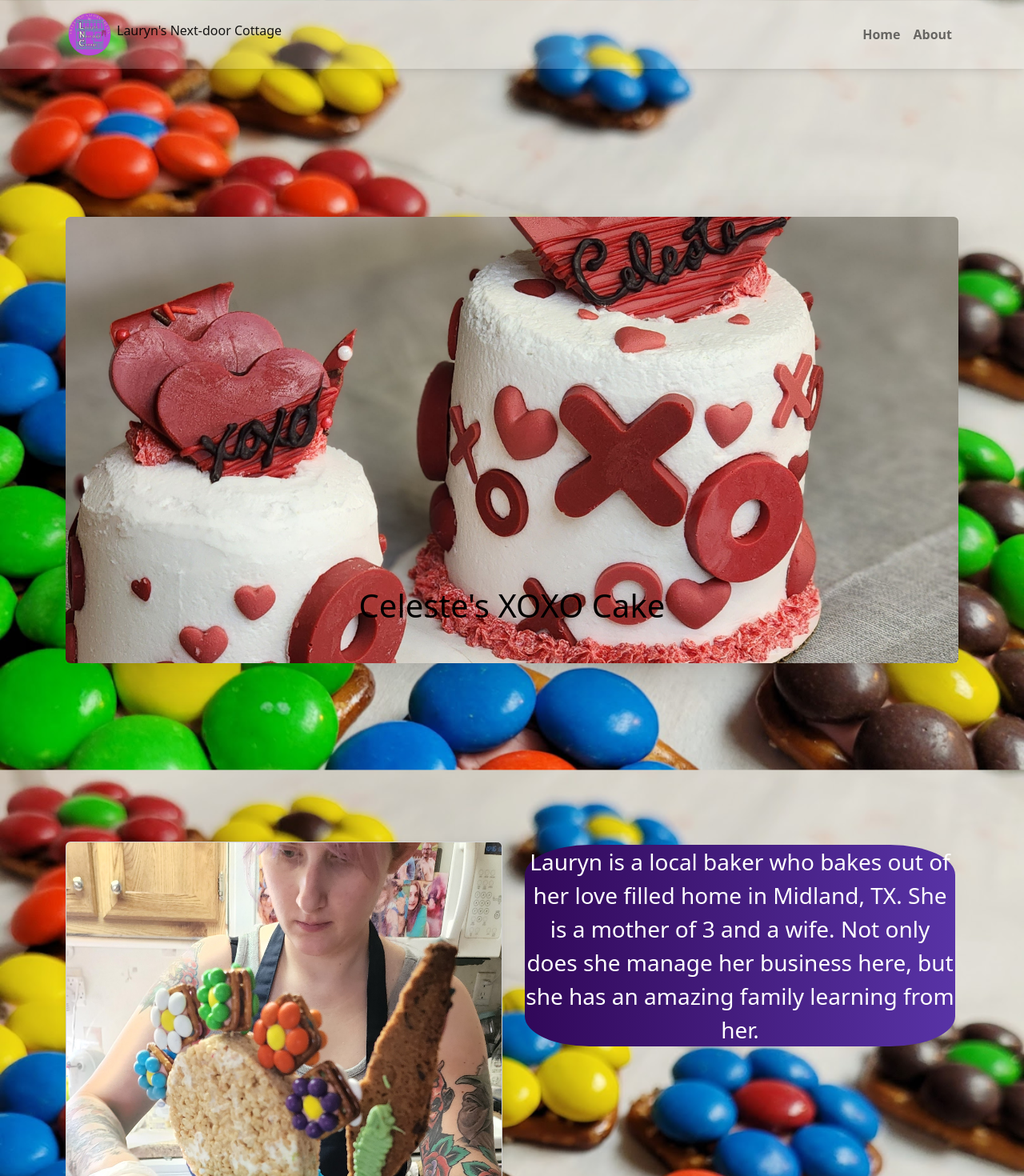
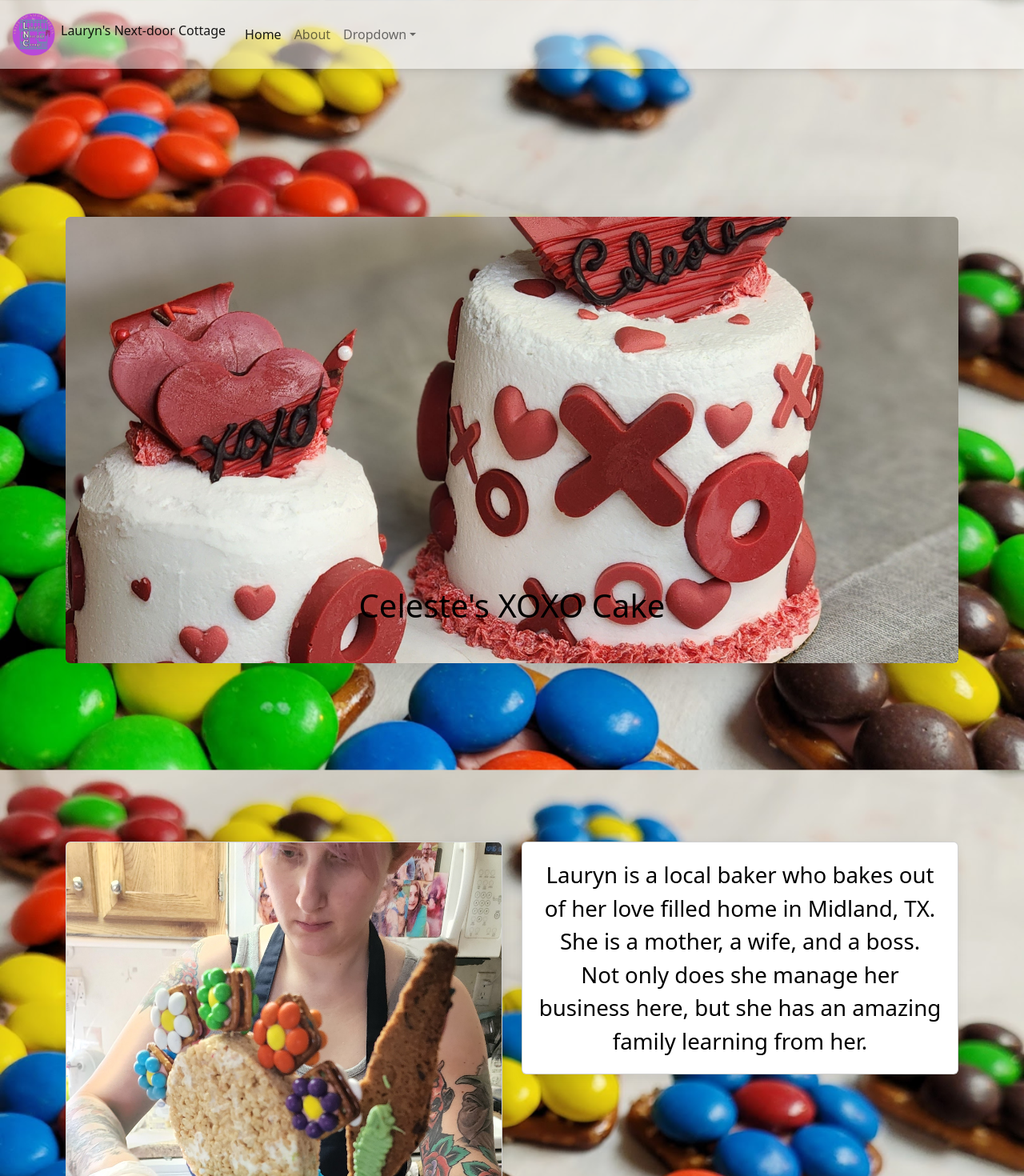
Before and after one commit to JRCcoding/lnctreats, a React (Create React App) app: page / in a window 1280 px wide. Shown: the top 1470 px of the page at 80% size. Built offline with nearby package versions, Linux system fonts and the light colour scheme.

Commit message:
mdb navbar instead of standard reactbootstrap navbar

```diff
--- a/src/App.css
+++ b/src/App.css
@@ -14,7 +14,7 @@
 }
 .navi {
   /* background-color: rgb(49, 8, 89, .9); */
-  background-color: rgb(255, 255, 255, .2);
+  background-color: rgb(255, 255, 255, .5);
 }
 .navlinks {
   /* font-size: 25px; */
@@ -25,12 +25,13 @@
 }
 
 .about {
-  color: white;
-  font-size: 1.75rem;
-  background-image: linear-gradient(to right, #310859, #5833A6);
+  color: black;
+  font-size: 1.728rem;
+  /* background-image: linear-gradient(to right, #310859, #5833A6); */
   margin: 4px;
+  /* background-color: rgb(165, 71, 194, .6); */
   text-align: center;
-  border-radius: 15%;
+  /* border-radius: 15%; */
 }
 @media only screen and (max-width: 600px) {
   .about {
--- a/src/Components/Intro.js
+++ b/src/Components/Intro.js
@@ -111,12 +111,16 @@ const Intro = () => {
             </MDBCard>
           </Col>
           <Col>
-            <p className='about' id='about'>
-              Lauryn is a local baker who bakes out of her love filled home in
-              Midland, TX. She is a mother of 3 and a wife. Not only does she
-              manage her business here, but she has an amazing family learning
-              from her.
-            </p>
+            <MDBCard className='card'>
+              <MDBCardBody>
+                <p className='about' id='about'>
+                  Lauryn is a local baker who bakes out of her love filled home
+                  in Midland, TX. She is a mother, a wife, and a boss. Not only
+                  does she manage her business here, but she has an amazing
+                  family learning from her.
+                </p>
+              </MDBCardBody>
+            </MDBCard>
           </Col>
         </Row>
       </Container>
--- a/src/Components/Navi.js
+++ b/src/Components/Navi.js
@@ -1,13 +1,30 @@
-import Container from 'react-bootstrap/Container'
 import Logo from '../Images/logo_transparent.png'
-import { Navbar, Nav } from 'react-bootstrap'
 
-function Navi() {
+import React, { useState } from 'react'
+import {
+  MDBContainer,
+  MDBNavbar,
+  MDBNavbarBrand,
+  MDBNavbarToggler,
+  MDBIcon,
+  MDBNavbarNav,
+  MDBNavbarItem,
+  MDBNavbarLink,
+  MDBBtn,
+  MDBDropdown,
+  MDBDropdownToggle,
+  MDBDropdownMenu,
+  MDBDropdownItem,
+  MDBCollapse,
+} from 'mdb-react-ui-kit'
+
+export default function App() {
+  const [showBasic, setShowBasic] = useState(false)
+
   return (
-    <>
-      <Navbar className='navi' variant='light' fixed='top'>
-        <Container>
-          <Navbar.Brand href='#intro'>
+    <MDBNavbar expand='md' fixed='top' className='navi'>
+      <MDBContainer fluid>
+        <MDBNavbarBrand href='#'>
           <img
             alt=''
             src={Logo}
@@ -18,31 +35,64 @@ function Navi() {
           <h6 className='d-inline justify-content-center'>
             Lauryn's Next-door Cottage
           </h6>
-          </Navbar.Brand>
-          <Navbar.Toggle aria-controls='basic-navbar-nav' />
-          <Navbar.Collapse id='basic-navbar-nav'>
-            <Nav className='ms-auto navlinks'>
-              <Nav.Link href='#intro'>Home</Nav.Link>
-              <Nav.Link href='#about'>About</Nav.Link>
-              {/* <NavDropdown title='Dropdown' id='basic-nav-dropdown'>
-                <NavDropdown.Item href='#action/3.1'>Action</NavDropdown.Item>
-                <NavDropdown.Item href='#action/3.2'>
-                  Another action
-                </NavDropdown.Item>
-                <NavDropdown.Item href='#action/3.3'>
-                  Something
-                </NavDropdown.Item>
-                <NavDropdown.Divider />
-                <NavDropdown.Item href='#action/3.4'>
-                  Separated link
-                </NavDropdown.Item>
-              </NavDropdown> */}
-            </Nav>
-          </Navbar.Collapse>
-        </Container>
-      </Navbar>
-    </>
+        </MDBNavbarBrand>
+
+        <MDBNavbarToggler
+          aria-controls='navbarSupportedContent'
+          aria-expanded='false'
+          aria-label='Toggle navigation'
+          onClick={() => setShowBasic(!showBasic)}
+        >
+          <MDBIcon fas icon='birthday-cake' />{' '}
+        </MDBNavbarToggler>
+
+        <MDBCollapse navbar show={showBasic}>
+          <MDBNavbarNav className='mr-auto mb-2 mb-lg-0'>
+            <MDBNavbarItem>
+              <MDBNavbarLink active aria-current='page' href='#'>
+                Home
+              </MDBNavbarLink>
+            </MDBNavbarItem>
+            <MDBNavbarItem>
+              <MDBNavbarLink href='#about'>About</MDBNavbarLink>
+            </MDBNavbarItem>
+
+            <MDBNavbarItem>
+              <MDBDropdown>
+                <MDBDropdownToggle tag='a' className='nav-link' role='button'>
+                  Dropdown
+                </MDBDropdownToggle>
+                <MDBDropdownMenu>
+                  <MDBDropdownItem link>Action</MDBDropdownItem>
+                  <MDBDropdownItem link>Another action</MDBDropdownItem>
+                  <MDBDropdownItem link>Something else here</MDBDropdownItem>
+                </MDBDropdownMenu>
+              </MDBDropdown>
+            </MDBNavbarItem>
+
+            {/* <MDBNavbarItem>
+              <MDBNavbarLink
+                disabled
+                href='#'
+                tabIndex={-1}
+                aria-disabled='true'
+              >
+                Disabled
+              </MDBNavbarLink>
+            </MDBNavbarItem> */}
+          </MDBNavbarNav>
+
+          {/* <form className='d-flex input-group w-auto'>
+            <input
+              type='search'
+              className='form-control'
+              placeholder='Search'
+              aria-label='Search'
+            />
+            <MDBBtn color='primary'>Search</MDBBtn>
+          </form> */}
+        </MDBCollapse>
+      </MDBContainer>
+    </MDBNavbar>
   )
 }
-
-export default Navi
```
Lines whose indentation alone changed are shown as unchanged.
